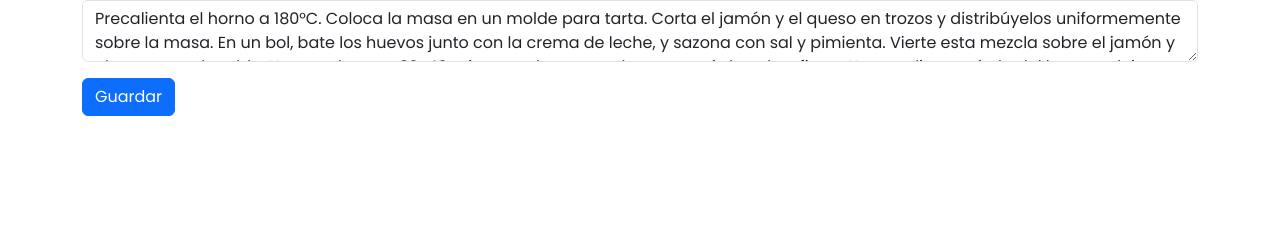
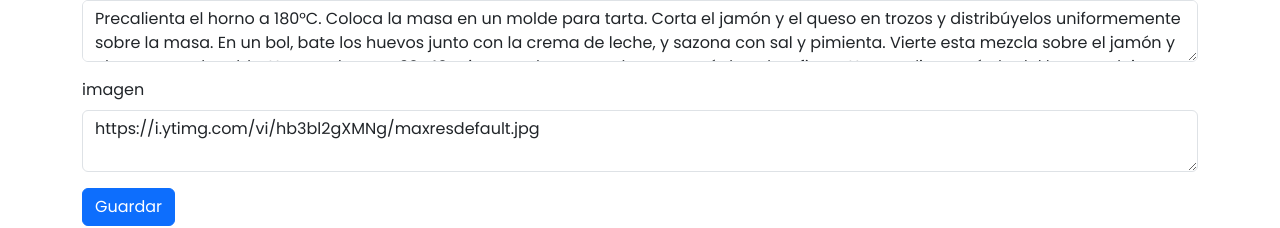
Before and after one commit to gusgettar/TP-REACT-RECETAS, a React (Vite) app: page /administrador/editar/1 in a window 1280 px wide. Shown: the part 509-737 px from the top of the page. Built offline with nearby package versions, Linux system fonts and the light colour scheme; data requests are answered from the project's data file.

Commit message:
Agregue la receta completa en la card de inicio

```diff
--- a/db.json
+++ b/db.json
@@ -5,6 +5,7 @@
       "tipo": "Salada",
       "ingredientes": "Para preparar la tarta de jamón y queso, necesitarás 1 masa de tarta, 200 g de jamón cocido, 200 g de queso (puede ser mozzarella o queso fresco), 3 huevos, 200 ml de crema de leche, sal y pimienta al gusto.",
       "instrucciones": "Precalienta el horno a 180°C. Coloca la masa en un molde para tarta. Corta el jamón y el queso en trozos y distribúyelos uniformemente sobre la masa. En un bol, bate los huevos junto con la crema de leche, y sazona con sal y pimienta. Vierte esta mezcla sobre el jamón y el queso en el molde. Hornea durante 30-40 minutos o hasta que la tarta esté dorada y firme. Una vez lista, retírala del horno y deja enfriar unos minutos antes de servir.",
+      "imagen": "https://i.ytimg.com/vi/hb3bl2gXMNg/maxresdefault.jpg",
       "id": 1
     }
   ]
--- a/src/App.jsx
+++ b/src/App.jsx
@@ -9,6 +9,7 @@ import Login from './components/pages/Login';
 import Administrador from './components/pages/Administrador';
 import FormularioReceta from './components/pages/Recetas/FormularioReceta';
 import "bootstrap-icons/font/bootstrap-icons.css";
+import CardRecetasCompletas from './components/pages/Recetas/CardRecetasCompletas';
 
 const App = () => {
   return (
@@ -18,6 +19,7 @@ const App = () => {
     <Routes>
       <Route exact path='/' element={<Inicio></Inicio>}></Route>
       <Route exact path='/login' element={<Login></Login>}> </Route>
+      <Route exact path='/recetaCompleta' element={<CardRecetasCompletas></CardRecetasCompletas>}> </Route>
       <Route exact path='/administrador' element={<Administrador></Administrador>}></Route>
       <Route exact path='/administrador/crear' element={<FormularioReceta titulo='Nueva receta' creandoReceta={true}></FormularioReceta>}></Route>
       <Route exact path='/administrador/editar/:id' element={<FormularioReceta titulo='Editar Receta' creandoReceta={false}></FormularioReceta>}></Route>
--- a/src/components/pages/Recetas/CardReceta.jsx
+++ b/src/components/pages/Recetas/CardReceta.jsx
@@ -1,12 +1,12 @@
 import { Button, Card, Col } from 'react-bootstrap';
+import { Link } from 'react-router-dom';
 
-import receta from '../../../assets/receta.jpg'
 const CardReceta = ({recetas}) => {
     return (
         <Col md={4} lg={3} className="mb-3">
         <Card className='h-100'>
             <div>
-<img src={receta} className='card-img' alt="" />
+<img src={recetas.imagen} className='card-img' alt="" />
 
             </div>
         <Card.Body>
@@ -16,7 +16,7 @@ const CardReceta = ({recetas}) => {
 
 
           </Card.Text>
-          <Button variant="primary">IR A LA RECETA COMPLETA</Button>
+          <Link className="btn btn-primary  " state={{recetas}} to={`/recetaCompleta`}>IR A LA RECETA COMPLETA</Link>
         </Card.Body>
       </Card>
         </Col>
--- /dev/null
+++ b/src/components/pages/Recetas/CardRecetasCompletas.jsx
@@ -0,0 +1,36 @@
+import React from 'react';
+import { Card, Col } from 'react-bootstrap';
+import { useLocation } from 'react-router-dom';
+
+
+const CardRecetasCompletas = () => {
+    const location = useLocation()
+    const {recetas} = location.state
+    return (
+
+            <Col md={4} lg={3} className="mb-3">
+            <Card className='h-100'>
+                <div>
+    <img src={recetas.imagen} className='card-img' alt="" />
+
+                </div>
+            <Card.Body>
+              <Card.Title>{recetas.nombreReceta.toUpperCase()}</Card.Title>
+              <Card.Text>
+                Receta tipo: <strong>{recetas.tipo}</strong>
+              </Card.Text>
+              <Card.Text>
+                Receta Ingredientes: <strong>{recetas.ingredientes}</strong>
+              </Card.Text>
+              <Card.Text>
+                Receta Instrucciones: <strong>{recetas.instrucciones}</strong>
+              </Card.Text>
+
+            </Card.Body>
+          </Card>
+            </Col>
+
+    );
+};
+
+export default CardRecetasCompletas;
--- a/src/components/pages/Recetas/FormularioReceta.jsx
+++ b/src/components/pages/Recetas/FormularioReceta.jsx
@@ -32,6 +32,7 @@ const FormularioReceta = ({titulo, creandoReceta}) => {
         setValue('tipo', recetaEncontrada.tipo)
         setValue('ingredientes', recetaEncontrada.ingredientes)
         setValue('instrucciones', recetaEncontrada.instrucciones)
+        setValue('imagen', recetaEncontrada.imagen)
       }
     }
 
@@ -106,6 +107,21 @@ const FormularioReceta = ({titulo, creandoReceta}) => {
           })} />
           {errors.instrucciones && <p>{errors.instrucciones.message}</p> }
           </Form.Group>
+          <Form.Group className="mb-3" controlId="Imagen">
+          <Form.Label>imagen</Form.Label>
+          <Form.Control as="textarea" placeholder="Ejemplo. http://recetas.com.ar/receta.jpeg" {...register("imagen",{
+            required: "Las imagenes son obligatorias",
+            minLength: {
+                value: 50,
+                message: "Debe ingresar 50 caracteres como minimo"
+            },
+            maxLength: {
+                value: 1000,
+                message: "Debe ingresar como maximo 1000 caracteres"
+            }
+          })} />
+          {errors.imagen && <p>{errors.imagen.message}</p> }
+          </Form.Group>
 
         <Button variant="primary" type="submit">
           Guardar
```
